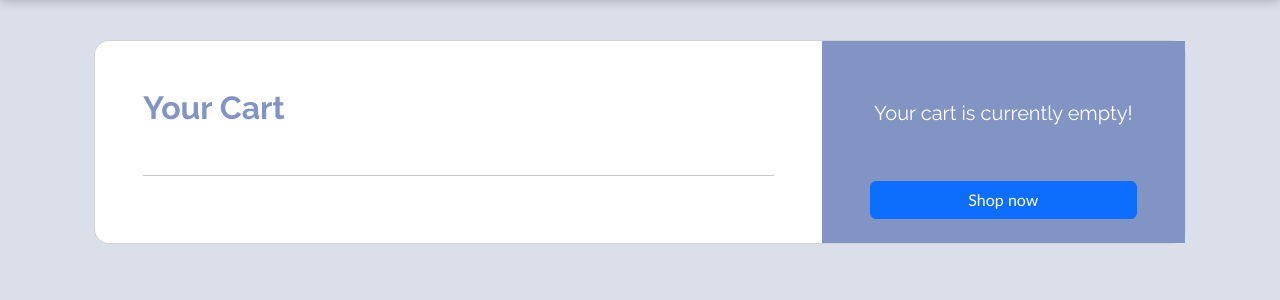
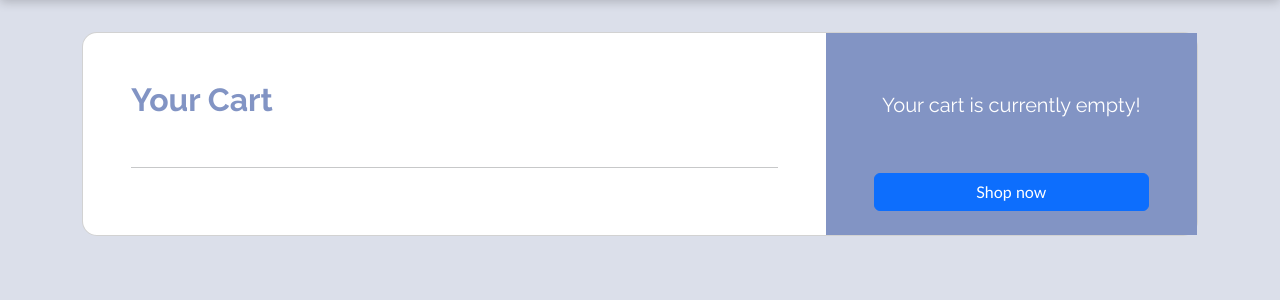
Before and after one commit to 1391819/SFIA-CRUD-core-project, a Flask app: page /cart in a window 1280 px wide. Shown: the part 56-356 px from the top of the page. Run offline with Flask 3, Linux system fonts and the light colour scheme; parts of the project's set-up code (start-up, migrations or seed data) failed here and were passed over.

Commit message:
RN: fixed styling across all pages

```diff
--- a/application/templates/base.html
+++ b/application/templates/base.html
@@ -78,7 +78,7 @@
 			</nav>
 		</header>
 		<!-- Main -->
-		<div class="container mt-5-half mb-4">
+		<div class="container-fluid mt-5-half mb-4">
 			{% block content%} {% endblock content%}
 		</div>
 		<!-- Footer -->
--- a/application/templates/cart_page.html
+++ b/application/templates/cart_page.html
@@ -9,10 +9,10 @@
 <!-- if the cart is not empty, we display items and relative buttons -->
 {% if cart %}
 
-<section class="container py-2 h-100">
+<section class="container h-100">
 	<div class="row d-flex justify-content-center align-items-center h-100">
 		<div class="col-12">
-			<div class="card">
+			<div class="card" style="border-radius: 15px">
 				<div class="row g-0">
 					<div class="col-lg-8">
 						<div class="pt-5 px-5">
@@ -150,7 +150,7 @@
 <!-- else we tell the user that the cart is empty -->
 {% else %}
 
-<section class="container py-2 h-100">
+<section class="container h-100">
 	<div class="row d-flex justify-content-center align-items-center h-100">
 		<div class="col-12">
 			<div class="card" style="border-radius: 15px">
--- a/application/templates/categories.html
+++ b/application/templates/categories.html
@@ -6,10 +6,11 @@
 
 <!-- changing content --->
 {% block content %}
+<div class="container">
 	<div class="flex-container">
 		<div class="categories">
 			<h2>Categories</h2>
-		<div class="list-group">
+			<div class="list-group mt-4">
 				{% for category in categories %}
 				<a
 					href="#"
@@ -24,7 +25,8 @@
 		</div>
 		<div class="products">
 			<h2 class="products-heading">All categories</h2>
-		<div class="items-list"></div>
+			<div class="items-list mt-4"></div>
+		</div>
 	</div>
 </div>
 {% endblock content %} {% block scripts %}
--- a/application/templates/index.html
+++ b/application/templates/index.html
@@ -7,14 +7,18 @@
 <!-- changing content --->
 {% block content %}
 
+<div class="container">
 	<div class="jumbotron mb-4">
 		<h1>Welcome to Fashionable</h1>
 		<p>Discover the latest trends in clothing</p>
 		<a href="/items" class="btn btn-shop-now">Shop now</a>
 	</div>
+	<div>
 		<h2>Our favourites</h2>
 		<div class="flex-grid mt-4">
 			{% for item in items %} {% include "item_card.html" %}{% endfor %}
 		</div>
+	</div>
+</div>
 
 {% endblock content%}
--- a/application/templates/item_card.html
+++ b/application/templates/item_card.html
@@ -3,7 +3,7 @@
 		<div class="item-image">
 			<img
 				src="{{ url_for('static', filename='imgs/' + item.filename) }}"
-				alt="Product image"
+				alt="{{ item.name }} image"
 			/>
 		</div>
 		<div class="item-info">
```
Also changed, not shown: application/templates/item_page.html (+6 -3 lines), application/templates/items.html (+6 -4 lines). Lines whose indentation alone changed are shown as unchanged.
